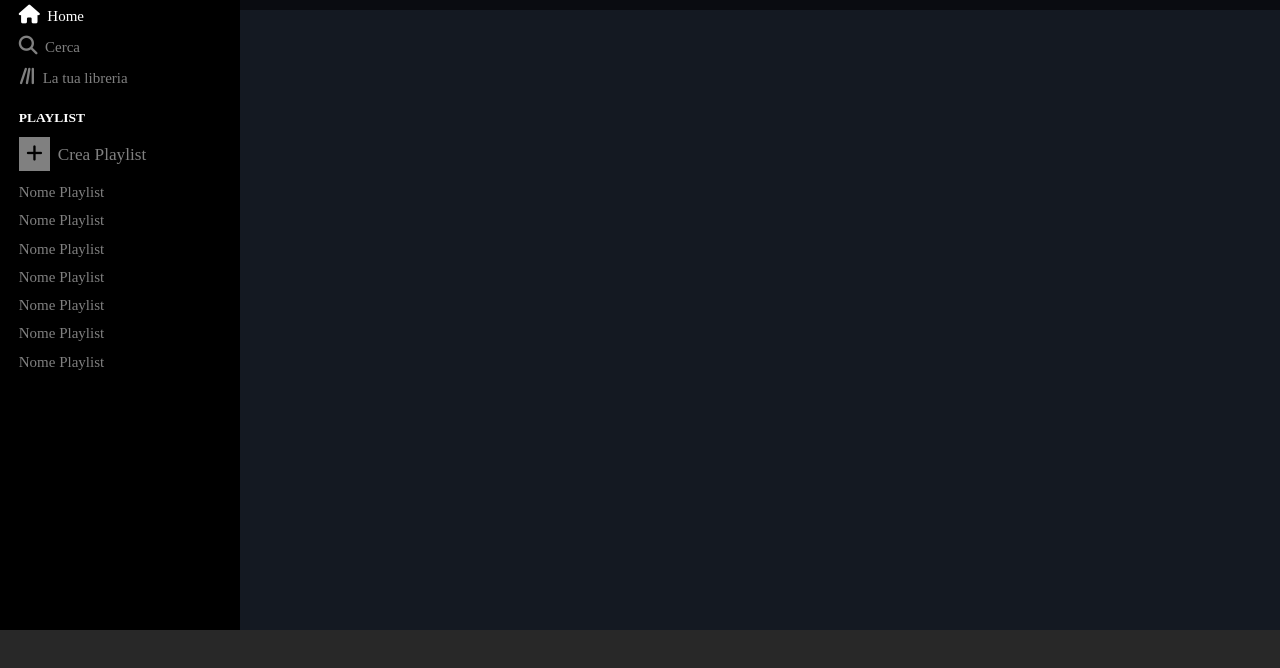
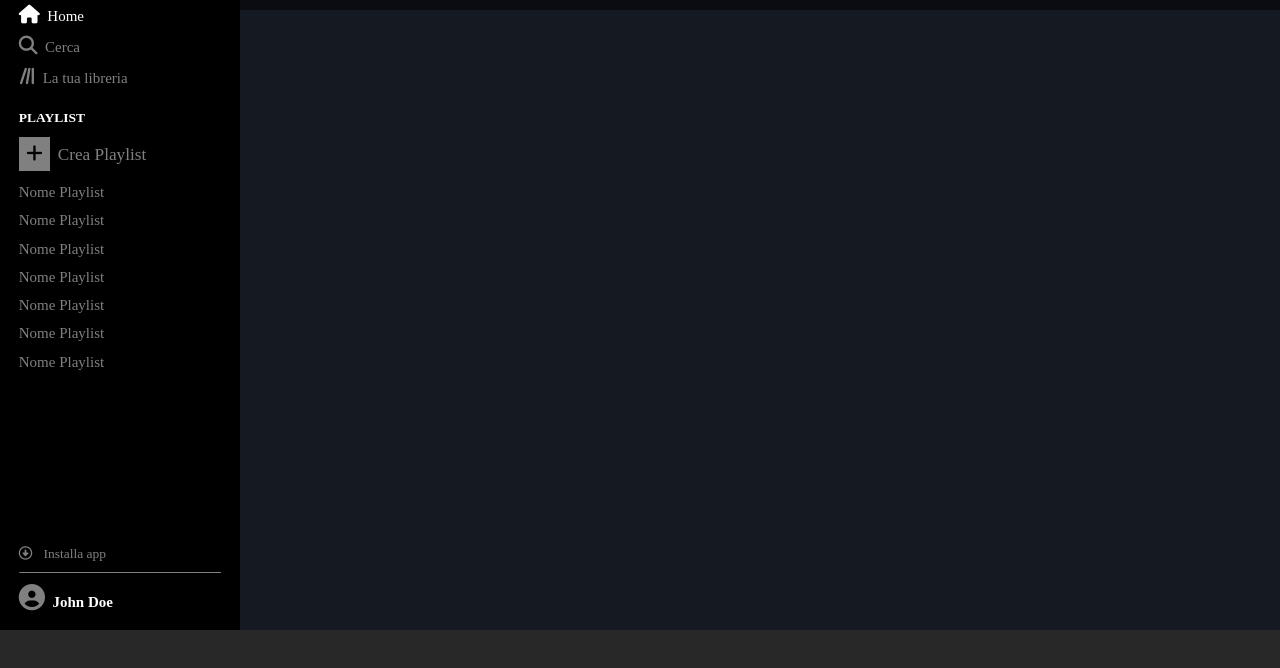
Before and after one commit to Marco9726/html-css-spotifyweb, a plain HTML site: page index.html in a window 1280 px wide. Shown: the part 80-748 px from the top of the page. Drawn offline with Linux system fonts and the light colour scheme.

Commit message:
user div nella sidebar

```diff
--- a/css/style.css
+++ b/css/style.css
@@ -52,8 +52,6 @@ a{
     border: 1px solid white;
     padding: .75rem 2rem;
     border-radius: 2rem;
-
-
 }
 
 /* *** SIDEBAR +++  */
@@ -93,7 +91,30 @@ a{
     display: inline-block;
 }
 
+#user div i{
+    font-size: .9rem;
+    margin-right: .75rem;
+    margin-bottom: .75rem;
+}
 
+#user div{
+    font-size: .9rem;
+}
+
+#user hr{
+    border-color: grey;
+    border-top: none;
+    margin-bottom: .75rem;
+}
+
+#user h5{
+    display: inline-block;
+    vertical-align:auto;
+}
+
+#user .fa-circle-user{
+    font-size: 1.75rem;
+}
 /* *** MAIN ***  */
 main{
     background-color: rgb(20,25,34);
--- a/index.html
+++ b/index.html
@@ -44,7 +44,11 @@
                         </ul>
                     </div>
                 </section>
-                <div id="user"></div>
+                <div id="user">
+                    <div class="color-grey"><i class="fa-regular fa-circle-down"></i>Installa app</div>
+                    <hr>
+                    <i class="fa-solid fa-circle-user color-grey"></i> <h5 class="color-white">John Doe</h5>
+                </div>
             </aside>
             <main></main>
         </div>
```
